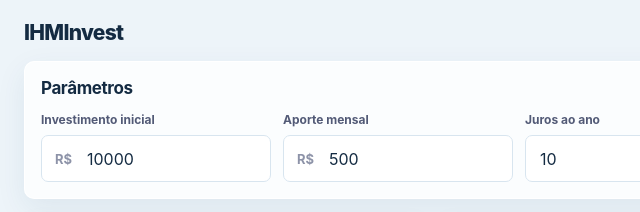
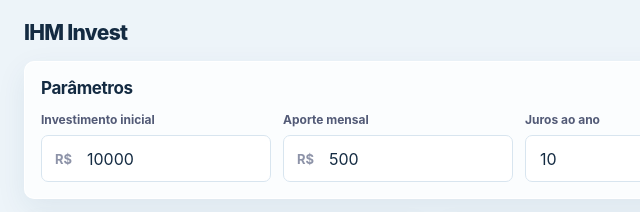
Before and after one commit to Pedro-Cavenaghi/Saasmulticloud, a plain HTML site: page frontend-app/ihminvest-frontend.html in a window 1280 px wide. Shown: the top 212 px of the page, 0-640 px from the left. Drawn offline with Linux system fonts and the light colour scheme.

Commit message:
fix: corrigir nome da marca para "IHM Invest" no cabeçalho

```diff
--- a/frontend-app/ihminvest-frontend.html
+++ b/frontend-app/ihminvest-frontend.html
@@ -442,7 +442,7 @@
 <body>
   <div class="shell">
     <header class="topbar">
-      <div class="brand">IHMInvest</div>
+      <div class="brand">IHM Invest</div>
     </header>
 
     <main class="layout">
```
